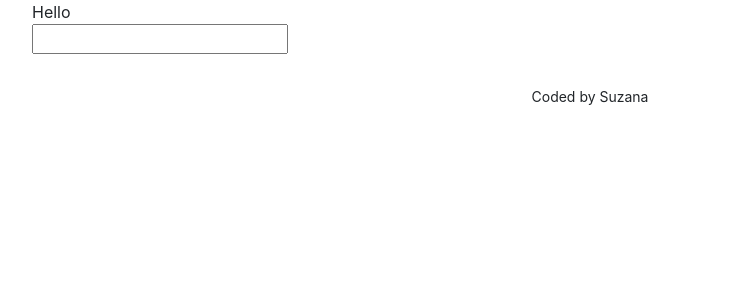
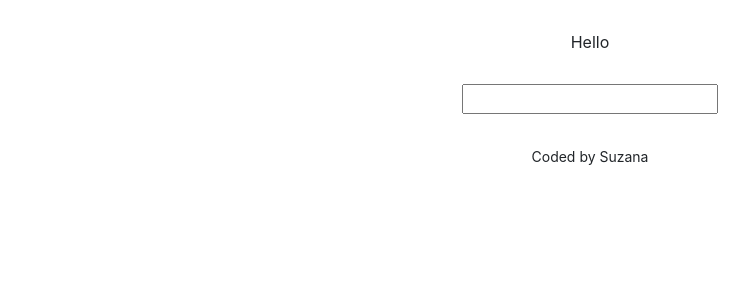
Before and after one commit to QSuzyQ/dictionary-project, a React (Create React App) app: page / in a window 1280 px wide. Shown: the top 300 px of the page, without its empty margins (50-799 px from the left). Built offline with nearby package versions, Linux system fonts and the light colour scheme.

Commit message:
Centered the form

```diff
--- a/src/App.css
+++ b/src/App.css
@@ -1,3 +1,7 @@
+main {
+  margin: 30px 0;
+}
+.App-header,
 .App-footer {
   text-align: center;
   margin: 30px 0;
--- /dev/null
+++ b/src/Dictionary.css
@@ -0,0 +1,11 @@
+.Dictionary .form {
+  display: block;
+  text-align: center;
+}
+
+.Dictionary form {
+  display: inline-block;
+  margin-left: auto;
+  margin-right: auto;
+  text-align: left;
+}
--- a/src/Dictionary.js
+++ b/src/Dictionary.js
@@ -1,6 +1,7 @@
 import React, { useState } from "react";
 import axios from "axios";
 import Results from "./Results";
+import "./Dictionary.css";
 
 export default function Dictionary() {
   let [keyword, setKeyword] = useState("");
@@ -25,9 +26,11 @@ export default function Dictionary() {
 
   return (
     <div className="Dictionary">
-      <form onSubmit={search}>
-        <input type="search" onChange={handleKeywordChange} />
-      </form>
+      <div className="form">
+        <form onSubmit={search}>
+          <input type="search" onChange={handleKeywordChange} />
+        </form>
+      </div>
       <Results results={results} />
     </div>
   );
```
